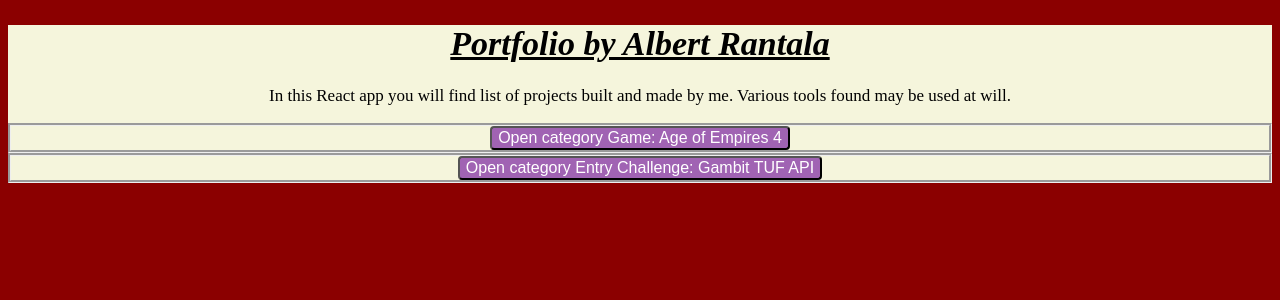
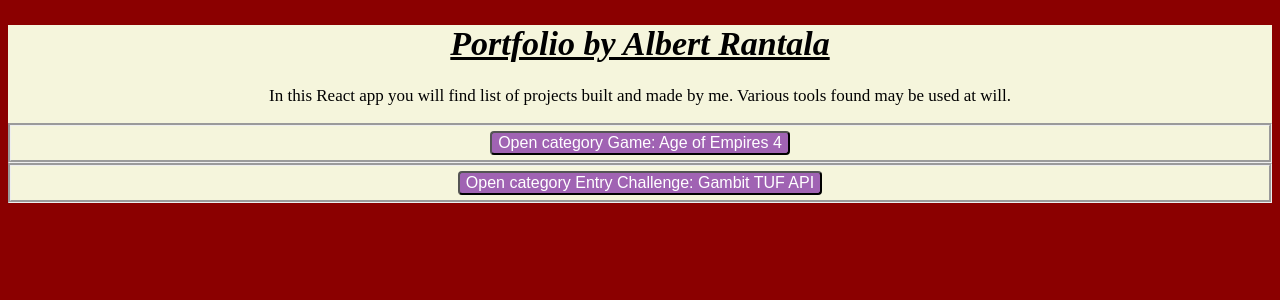
Before and after one commit to Einsie/Einsie.github.io, a React (Create React App) app in the folder portfolio/: page / in a window 1280 px wide. Shown: the top 300 px of the page. Built offline with nearby package versions, Linux system fonts and the light colour scheme.

Commit message:
Improved separation of buttons

```diff
--- a/portfolio/src/components/App.js
+++ b/portfolio/src/components/App.js
@@ -108,6 +108,7 @@ export default function App() {
           }
         >
           <br />
+          <div style={{ borderStyle: "groove" }}>
             <Button
               onClick={() =>
                 window.open(
@@ -116,6 +117,7 @@ export default function App() {
                   "noreferrer"
                 )
               }
+              extraStyling={{ marginTop: "5px" }}
             >
               Click to open Git repository in new window
             </Button>
@@ -125,15 +127,16 @@ export default function App() {
               expanded={true}
             >
               <p>
-              This is a .Net Core Rest api project using C#, created as part of
-              an entry challenge to Gambit.
+                This is a .Net Core Rest api project using C#, created as part
+                of an entry challenge to Gambit.
               </p>
               <p>
-              Clicking the button for this project, will link you to the github
-              repository this project exists in. Api currently not running
-              online for testing.
+                Clicking the button for this project, will link you to the
+                github repository this project exists in. Api currently not
+                running online for testing.
               </p>
             </DescriptionBox>
+          </div>
         </PortfolioProjectCategory>
       )}
     </div>
--- a/portfolio/src/components/BasicCustomComponents/Button.js
+++ b/portfolio/src/components/BasicCustomComponents/Button.js
@@ -2,12 +2,18 @@
 //    Accepts displayable jsx elements as children and
 //    takes onClick function used as destructured
 //    prop parameters
-export default function Button({ children, onClick, extraStyling }) {
+export default function Button({
+  children,
+  onClick,
+  extraClasses,
+  extraStyling,
+}) {
   return (
     <button
       className={`button ${
-        extraStyling?.length !== undefined ? extraStyling : ""
+        extraClasses?.length !== undefined ? extraClasses : ""
       }`}
+      style={{ ...extraStyling }}
       onClick={onClick}
     >
       {children}
--- a/portfolio/src/components/PortfolioProject.js
+++ b/portfolio/src/components/PortfolioProject.js
@@ -16,7 +16,7 @@ export default function PortfolioProject({
 
   return (
     <div style={{ borderStyle: "groove" }}>
-      <Button onClick={handleOnClick}>
+      <Button onClick={handleOnClick} extraStyling={{ marginTop: "5px" }}>
         {projectIsOpen
           ? "Close project " + projectName
           : "Open project " + projectName}
--- a/portfolio/src/components/PortfolioProjectCategory.js
+++ b/portfolio/src/components/PortfolioProjectCategory.js
@@ -14,7 +14,10 @@ export default function PortfolioProjectCategory({
   }
   return (
     <div style={{ borderStyle: "groove" }}>
-      <Button onClick={handleOnClick}>
+      <Button
+        onClick={handleOnClick}
+        extraStyling={{ marginTop: "5px", marginBottom: "5px" }}
+      >
         {categoryIsOpen
           ? "Close category " + categoryName
           : "Open category " + categoryName}
```
Lines whose indentation alone changed are shown as unchanged.
